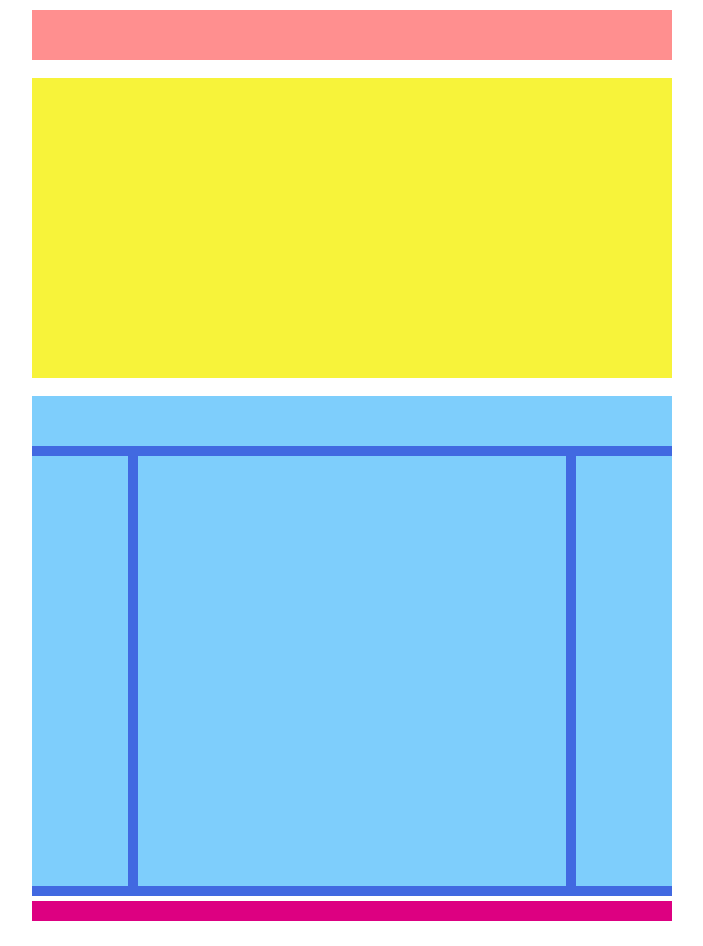
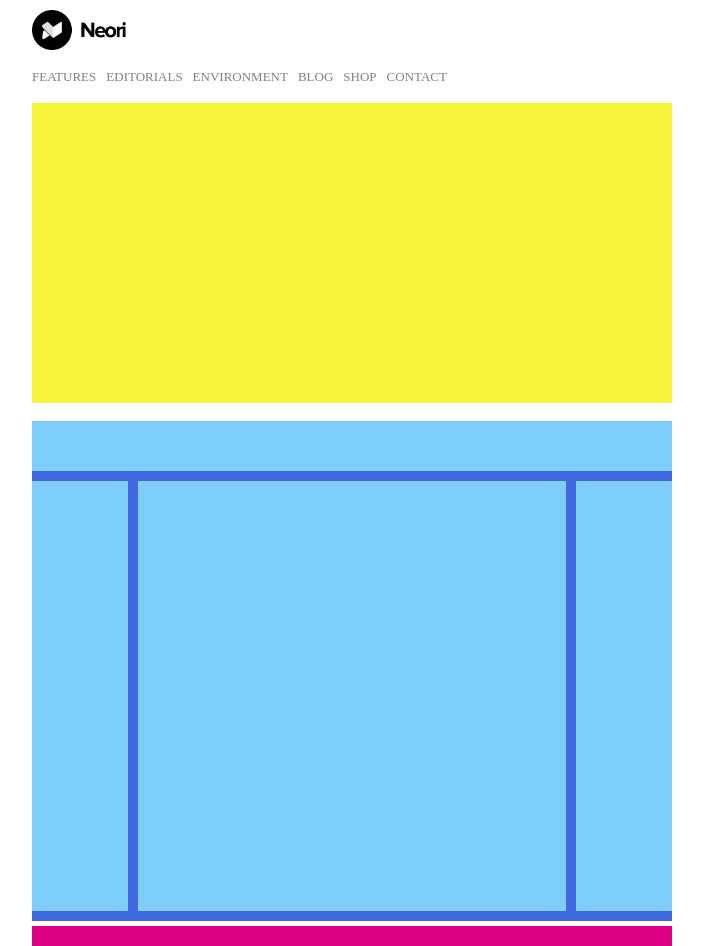
Before and after one commit to Al3ss4/htmlcss-wp, a plain HTML site: page index.html in a window 1280 px wide. Shown: the whole page, without its empty margins (288-991 px from the left). Before the commit the page ends 921 px from the top, so only its background shows below. Drawn offline with Linux system fonts and the light colour scheme.

Commit message:
riempimento intestazione

```diff
--- a/index.html
+++ b/index.html
@@ -12,7 +12,23 @@
 <body>
     <!-- inizio header -->
     <header>
-        <div class="container"></div>
+        <!-- inizio riempimento header -->
+        <div class="container">
+            <div>
+                <img class="logo"src="img/logo.png" alt="logo">
+            </div>
+            <nav  class="indirizzo">
+                <ul>
+                    <li><a href="#">FEATURES</a></li>
+                    <li><a href="#">EDITORIALS</a></li>
+                    <li><a href="#">ENVIRONMENT</a></li>
+                    <li><a href="#">BLOG</a></li>
+                    <li><a href="#">SHOP</a></li>
+                    <li><a href="#">CONTACT</a></li>
+                </ul>
+            </nav>
+        </div>
+        <!-- / riempimento header -->
     </header>
     <!-- / header -->
     <!-- inizio main primo blocco -->
--- a/stile.css
+++ b/stile.css
@@ -6,10 +6,30 @@
 .container{
     width: 50%;
     margin: auto;
-    background-color:rgb(255, 143, 143);
-    height: 50px;
     margin-bottom: 18px;
     margin-top: 10px;
+}
+.logo{
+    height: 40px;
+}
+.indirizzo{
+    padding-left: 0px;
+}
+.indirizzo ul{
+    margin-top: 10px;
+    font-size: 0px;
+}
+.indirizzo li{
+    list-style-type: none;
+    display: inline-block;
+    padding-top: 5px;
+    padding-left: 0px;
+    padding-right: 10px;
+    font-size: 13px;
+}
+.indirizzo li a{
+    text-decoration: none;
+    color: grey;
 }
 .container1{
     width: 50%;
```
